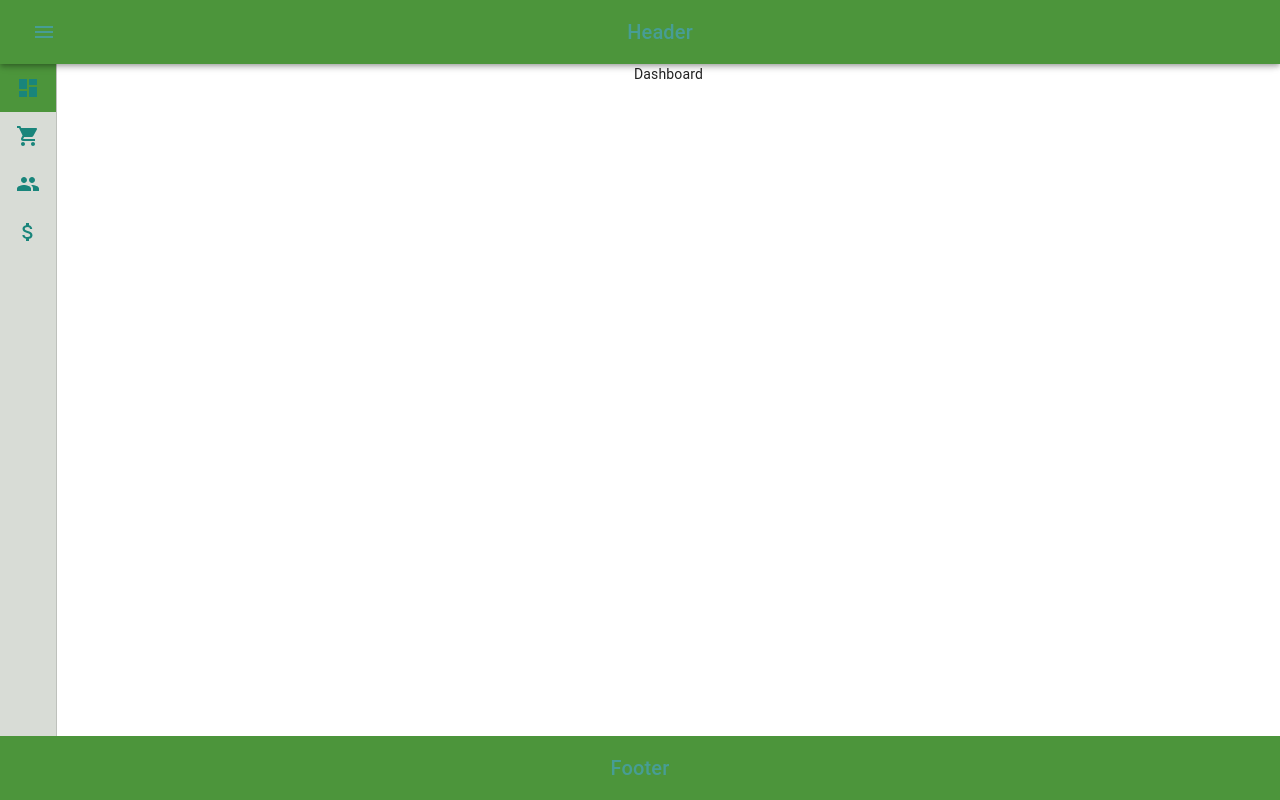
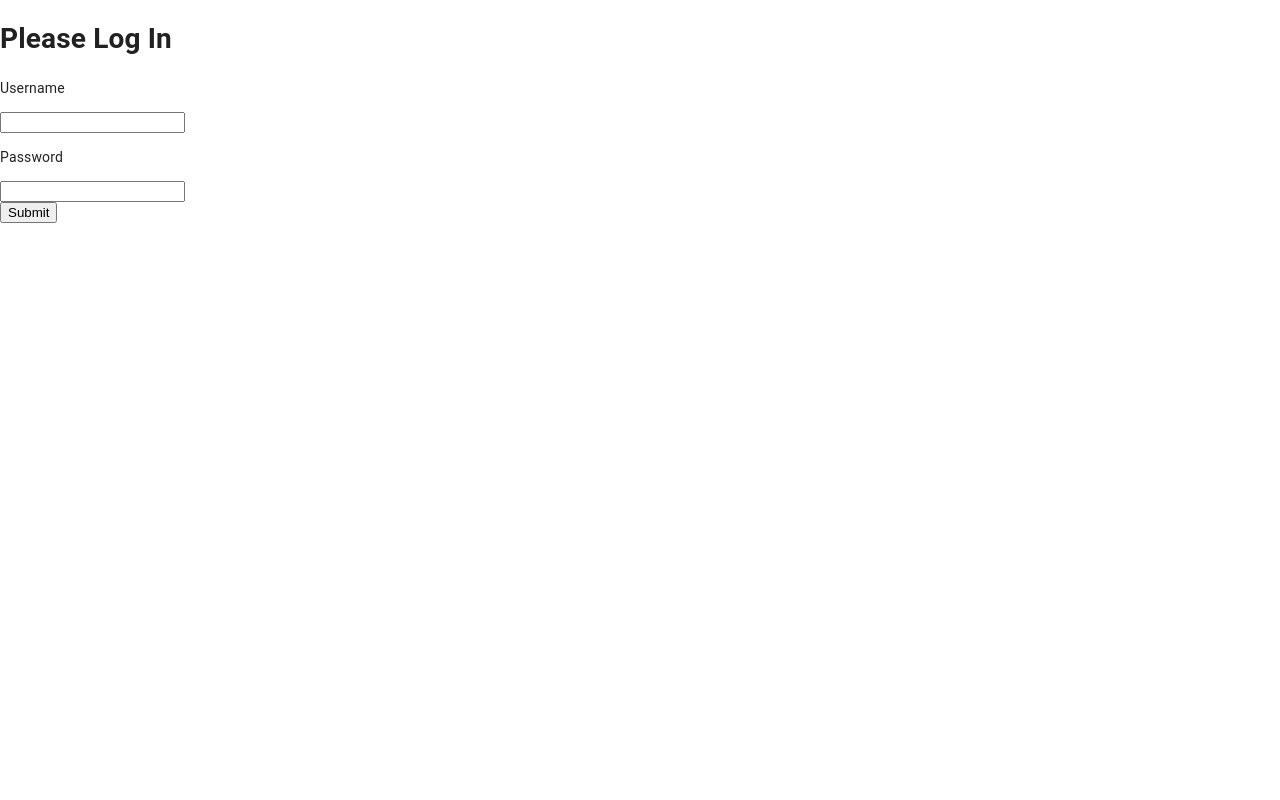
Before and after one commit to molefed/HelloWorldEnterpriseEdition, a React (Create React App) app in the folder webapp/: page / in a window 1280 px wide. Before the commit this address led to /dashboard. Built offline with nearby package versions, Linux system fonts and the light colour scheme; the HTML template or start-up script is replaced by a standard one.

Commit message:
react app login \ logout

```diff
--- a/webapp/src/App.tsx
+++ b/webapp/src/App.tsx
@@ -1,26 +1,29 @@
-import { Redirect, Route, Switch } from "react-router-dom";
-
-import { ROUTES } from "./constants/routes";
+import {Redirect, Route, Switch} from "react-router-dom";
+import React from 'react';
+import {ROUTES} from "./constants/routes";
 import Layout from "./components/Layout";
-import {
-  DashboardPage,
-  CustomersPage,
-  OrdersPage,
-  InventoryPage,
-} from "./pages";
+import {CustomersPage, DashboardPage, InventoryPage, OrdersPage,} from "./pages";
+import Login from './components/login/Login';
+import useToken from './useToken';
 
 function App() {
-  return (
-      <Layout>
-        <Switch>
-          <Route path="/" exact render={() => <Redirect to={ROUTES.main} />} />
-          <Route exact path={ROUTES.main} component={DashboardPage} />
-          <Route exact path={ROUTES.orders} component={OrdersPage} />
-          <Route exact path={ROUTES.customers} component={CustomersPage} />
-          <Route exact path={ROUTES.inventory} component={InventoryPage} />
-        </Switch>
-      </Layout>
-  );
+    const {token, setToken} = useToken();
+
+    if (!token) {
+        return <Login setToken={setToken}/>
+    }
+
+    return (
+        <Layout setToken={setToken}>
+            <Switch>
+                <Route path="/" exact render={() => <Redirect to={ROUTES.main}/>}/>
+                <Route exact path={ROUTES.main} component={DashboardPage}/>
+                <Route exact path={ROUTES.orders} component={OrdersPage}/>
+                <Route exact path={ROUTES.customers} component={CustomersPage}/>
+                <Route exact path={ROUTES.inventory} component={InventoryPage}/>
+            </Switch>
+        </Layout>
+    );
 }
 
 export default App;
--- a/webapp/src/components/Header.tsx
+++ b/webapp/src/components/Header.tsx
@@ -4,8 +4,13 @@ import IconButton from "@material-ui/core/IconButton";
 import MenuIcon from "@material-ui/icons/Menu";
 import ChevronLeftIcon from "@material-ui/icons/ChevronLeft";
 import Typography from "@material-ui/core/Typography";
-import { makeStyles, Theme } from "@material-ui/core/styles";
-import { useDrawerContext } from "../contexts/drawer-context";
+import {makeStyles, Theme} from "@material-ui/core/styles";
+import {useDrawerContext} from "../contexts/drawer-context";
+import MenuItem from '@material-ui/core/MenuItem';
+import Menu from '@material-ui/core/Menu';
+import AccountCircle from '@material-ui/icons/AccountCircle';
+import {useState} from "react";
+import {UserToken} from "../useToken";
 
 const useStyles = makeStyles((theme: Theme) => ({
     appBar: {
@@ -20,9 +25,28 @@ const useStyles = makeStyles((theme: Theme) => ({
     },
 }));
 
-const Header = () => {
+const Header = ({setToken}: { setToken: (token: UserToken) => void }) => {
     const classes = useStyles();
-  const { isOpened, toggleIsOpened } = useDrawerContext();
+    const {isOpened, toggleIsOpened} = useDrawerContext();
+
+    const [anchorEl, setAnchorEl] = useState<null | HTMLElement>(null);
+
+    const handleMenuClick = (event: React.MouseEvent<HTMLButtonElement>) => {
+        setAnchorEl(event.currentTarget);
+    };
+
+    const handleMenuClose = () => {
+        setAnchorEl(null);
+    };
+
+    let open = Boolean(anchorEl);
+
+    const handleMenuLogout = () => {
+        setToken({
+            token: ""
+        });
+    }
+
     return (
         <AppBar className={classes.appBar}>
             <Toolbar>
@@ -31,11 +55,39 @@ const Header = () => {
                     onClick={() => toggleIsOpened(!isOpened)}
                     className={classes.icon}
                 >
-          {isOpened ? <ChevronLeftIcon /> : <MenuIcon />}
+                    {isOpened ? <ChevronLeftIcon/> : <MenuIcon/>}
                 </IconButton>
                 <Typography variant="h6" className={classes.title}>
                     Header
                 </Typography>
+
+                <div>
+                    <IconButton
+                        aria-owns={open ? 'menu-appbar' : undefined}
+                        aria-haspopup="true"
+                        onClick={handleMenuClick}
+                        color="inherit"
+                    >
+                        <AccountCircle/>
+                    </IconButton>
+                    <Menu
+                        id="menu-appbar"
+                        anchorEl={anchorEl}
+                        anchorOrigin={{
+                            vertical: 'top',
+                            horizontal: 'right',
+                        }}
+                        transformOrigin={{
+                            vertical: 'top',
+                            horizontal: 'right',
+                        }}
+                        open={open}
+                        onClose={handleMenuClose}
+                    >
+                        <MenuItem onClick={handleMenuLogout}>Logout</MenuItem>
+                    </Menu>
+                </div>
+
             </Toolbar>
         </AppBar>
     );
--- a/webapp/src/components/Layout.tsx
+++ b/webapp/src/components/Layout.tsx
@@ -1,4 +1,4 @@
-import { ReactNode } from "react";
+import React, { ReactNode } from "react";
 import { makeStyles } from "@material-ui/core/styles";
 
 import Header from "./Header";
@@ -7,6 +7,8 @@ import Footer from "./Footer";
 import Toolbar from "@material-ui/core/Toolbar";
 
 import { DrawerContextProvider } from "../contexts/drawer-context";
+import {UserToken} from "../useToken";
+import Login from "./login/Login";
 
 const useStyles = makeStyles(() => ({
   root: {
@@ -26,14 +28,17 @@ const useStyles = makeStyles(() => ({
 
 type Props = {
   children: NonNullable<ReactNode>;
+  setToken: (token: UserToken) => void;
 };
 
-const Layout: React.FC<Props> = ({ children }) => {
+const Layout: React.FC<Props> = ({ children,
+                                 setToken}) => {
   const classes = useStyles();
+
   return (
     <DrawerContextProvider>
       <div className={classes.root}>
-        <Header />
+        <Header setToken={setToken}/>
         <Toolbar />
         <div className={classes.container}>
           <Drawer />
--- a/webapp/src/components/MenuItem.tsx
+++ b/webapp/src/components/MenuItem.tsx
@@ -3,7 +3,6 @@ import ListItemIcon from "@material-ui/core/ListItemIcon";
 import ListItemText from "@material-ui/core/ListItemText";
 import {
   createStyles,
-  darken,
   makeStyles,
   Theme,
 } from "@material-ui/core/styles";
--- /dev/null
+++ b/webapp/src/components/login/Login.tsx
@@ -0,0 +1,62 @@
+import React, {useState} from 'react';
+import PropTypes from 'prop-types';
+import {UserToken} from '../../useToken';
+
+type Credentials = {
+    username: string,
+    password: string
+}
+
+async function loginUser(credentials: Credentials): Promise<UserToken|void> {
+    return fetch('http://localhost:8085', {
+        method: 'POST',
+        headers: {
+            'Content-Type': 'application/json'
+        },
+        body: JSON.stringify(credentials)
+    })
+        .then(data => /*data.json()*/ {
+            return { token: 't123'}
+        })
+        .catch(reason => console.log(reason));
+}
+
+export default function Login({setToken}: { setToken: (token: UserToken) => void }) {
+    const [username, setUserName] = useState("");
+    const [password, setPassword] = useState("");
+
+    const handleSubmit = async (e: React.FormEvent) => {
+        e.preventDefault();
+        const token: UserToken | void = await loginUser({
+            username,
+            password
+        } as Credentials);
+
+        if (token) {
+            setToken(token);
+        }
+    }
+
+    return (
+        <div className="login-wrapper">
+            <h1>Please Log In</h1>
+            <form onSubmit={handleSubmit}>
+                <label>
+                    <p>Username</p>
+                    <input type="text" onChange={e => setUserName(e.target.value)}/>
+                </label>
+                <label>
+                    <p>Password</p>
+                    <input type="password" onChange={e => setPassword(e.target.value)}/>
+                </label>
+                <div>
+                    <button type="submit">Submit</button>
+                </div>
+            </form>
+        </div>
+    )
+}
+
+Login.propTypes = {
+    setToken: PropTypes.func.isRequired
+};
--- a/webapp/src/theme.tsx
+++ b/webapp/src/theme.tsx
@@ -5,10 +5,10 @@ import { red } from '@material-ui/core/colors';
 const theme = createMuiTheme({
   palette: {
     primary: {
-      main: '#6dd655',
+      main: '#9c0f0f',
     },
     secondary: {
-      main: '#19857b',
+      main: '#155aee',
     },
     error: {
       main: red.A400,
--- /dev/null
+++ b/webapp/src/useToken.ts
@@ -0,0 +1,27 @@
+import { useState } from 'react';
+
+export type UserToken = {
+    token: string;
+}
+
+export default function useToken() {
+    const getToken = () => {
+        const tokenString = localStorage.getItem('token');
+        if (tokenString) {
+            const userToken: UserToken = JSON.parse(tokenString);
+            return userToken.token
+        }
+    };
+
+    const [token, setToken] = useState(getToken());
+
+    const saveToken = (userToken: UserToken) => {
+        localStorage.setItem('token', JSON.stringify(userToken));
+        setToken(userToken.token);
+    };
+
+    return {
+        setToken: saveToken,
+        token
+    }
+}
```
Lines whose indentation alone changed are shown as unchanged.
